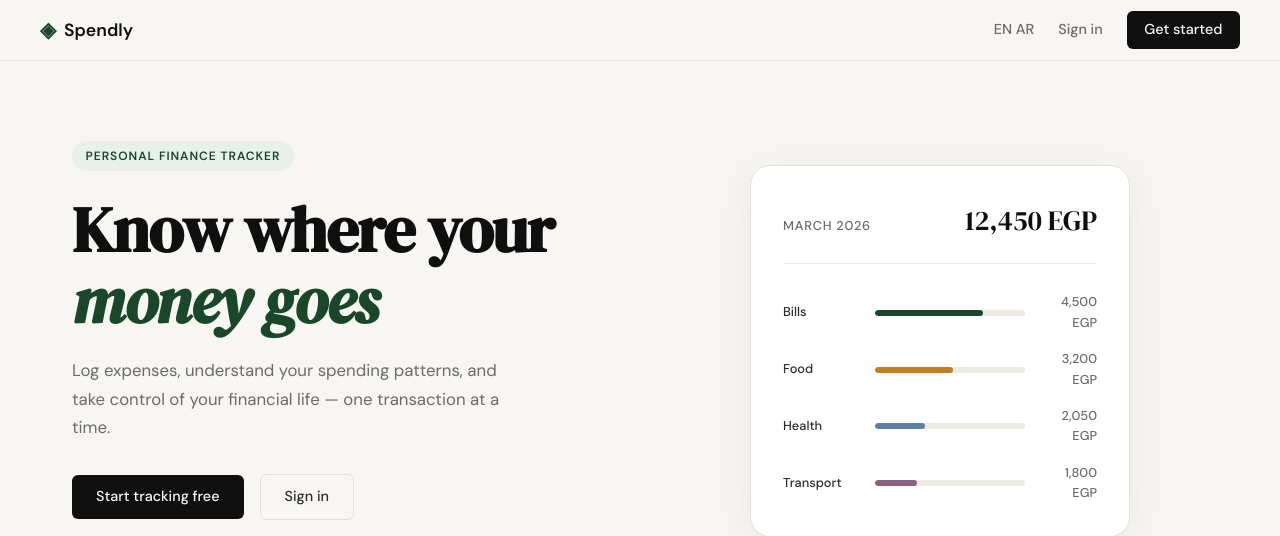
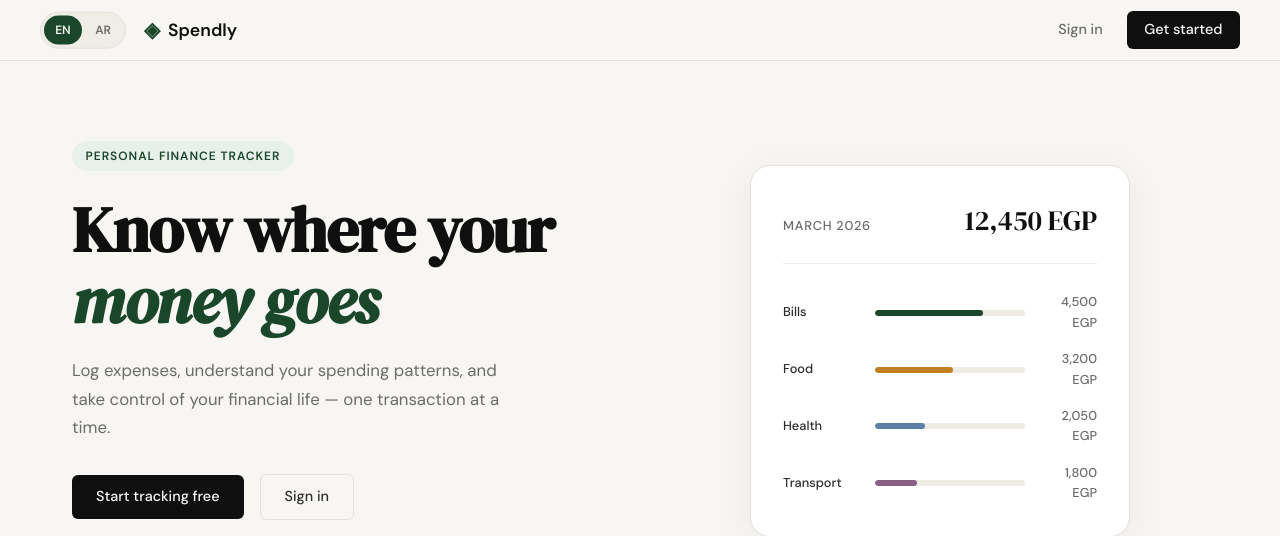
Before and after one commit to ramez00/moneyTracking, a Flask app: page / in a window 1280 px wide. Shown: the top 536 px of the page. Run offline with Flask 3, Linux system fonts and the light colour scheme.

Commit message:
Enhance Translator and Appearance

```diff
--- a/static/css/style.css
+++ b/static/css/style.css
@@ -75,12 +75,55 @@ a {
 }
 
 .nav-inner {
+  position: relative;
   max-width: var(--max-width);
   margin: 0 auto;
   height: 60px;
   display: flex;
   align-items: center;
   justify-content: space-between;
+  /* reserve room for the fixed-left language switcher so it never
+     overlaps the brand — padding-left is physical, so this holds in
+     both LTR and RTL regardless of flex-direction reversal */
+  padding-left: 6.5rem;
+}
+
+/* Language switcher: pinned to the true left edge of the navbar,
+   independent of LTR/RTL flow */
+.language-selector {
+  position: absolute;
+  left: 0;
+  top: 50%;
+  transform: translateY(-50%);
+  display: inline-flex;
+  align-items: center;
+  background: var(--paper-warm);
+  border: 1px solid var(--border);
+  border-radius: 999px;
+  padding: 3px;
+  gap: 2px;
+}
+
+.lang-toggle {
+  padding: 0.3rem 0.7rem;
+  border-radius: 999px;
+  font-size: 0.75rem;
+  font-weight: 600;
+  color: var(--ink-muted);
+  transition: background 0.2s, color 0.2s;
+}
+
+.lang-toggle:hover {
+  color: var(--ink);
+}
+
+.lang-toggle.active {
+  background: var(--accent);
+  color: var(--paper) !important;
+}
+
+.lang-toggle.active:hover {
+  background: var(--accent);
 }
 
 .nav-brand {
@@ -792,10 +835,6 @@ html[dir="rtl"] .nav-links {
   gap: 1.5rem;
 }
 
-html[dir="rtl"] .language-selector {
-  margin-right: 1rem;
-}
-
 html[dir="rtl"] .hero-inner {
   text-align: right;
 }
--- a/templates/base.html
+++ b/templates/base.html
@@ -19,11 +19,6 @@
   <body>
     <nav class="navbar">
       <div class="nav-inner">
-        <a href="{{ url_for('landing') }}" class="nav-brand">
-          <span class="brand-icon">◈</span>
-          <span class="brand-name">Spendly</span>
-        </a>
-        <div class="nav-links">
         <div class="language-selector">
           <a
             href="?lang=en"
@@ -36,6 +31,11 @@
             >AR</a
           >
         </div>
+        <a href="{{ url_for('landing') }}" class="nav-brand">
+          <span class="brand-icon">◈</span>
+          <span class="brand-name">Spendly</span>
+        </a>
+        <div class="nav-links">
           {% if session.user_id %}
           <a href="{{ url_for('profile') }}">{{ session.user_name }}</a>
           <a href="{{ url_for('logout') }}" class="nav-cta">{{ _('Logout') }}</a>
--- a/templates/landing.html
+++ b/templates/landing.html
@@ -13,10 +13,16 @@
       your financial life — one transaction at a time.') }}
     </p>
     <div class="hero-actions">
+      {% if session.user_id %}
+      <a href="{{ url_for('profile') }}" class="btn-primary"
+        >{{ _('Go to your profile') }}</a
+      >
+      {% else %}
       <a href="{{ url_for('register') }}" class="btn-primary"
         >{{ _('Start tracking free') }}</a
       >
       <a href="{{ url_for('login') }}" class="btn-ghost">{{ _('Sign in') }}</a>
+      {% endif %}
     </div>
     <button type="button" class="how-it-works-link" id="how-it-works-trigger">
       {{ _('See how it works') }}
@@ -97,9 +103,15 @@
     <p class="cta-body">
       {{ _('Join thousands of people who track their expenses with Spendly.') }}
     </p>
+    {% if session.user_id %}
+    <a href="{{ url_for('profile') }}" class="btn-primary"
+      >{{ _('Go to your profile') }}</a
+    >
+    {% else %}
     <a href="{{ url_for('register') }}" class="btn-primary"
       >{{ _('Create free account') }}</a
     >
+    {% endif %}
   </div>
 </section>
 
@@ -144,9 +156,15 @@
         </div>
       </li>
     </ol>
+    {% if session.user_id %}
+    <a href="{{ url_for('profile') }}" class="btn-primary modal-cta"
+      >{{ _('Go to your profile') }}</a
+    >
+    {% else %}
     <a href="{{ url_for('register') }}" class="btn-primary modal-cta"
       >{{ _('Get started now') }}</a
     >
+    {% endif %}
   </div>
 </div>
 
--- a/templates/profile.html
+++ b/templates/profile.html
@@ -7,6 +7,11 @@
 'cat-food', 'Shopping': 'cat-shopping', 'Transport': 'cat-transport', 'Bills':
 'cat-bills', 'Health': 'cat-health', 'Entertainment': 'cat-entertainment',
 'Other': 'cat-other', } %}
+{# category names come from the DB at runtime, so babel can't extract them
+   from the _(expense['category']) calls below — list them literally here
+   so `pybabel extract` picks them up for translation #}
+{% set _category_translation_hints = [_('Food'), _('Shopping'),
+_('Transport'), _('Bills'), _('Health'), _('Entertainment'), _('Other')] %}
 <section class="profile-section">
   <div class="profile-container">
     <!-- Account -->
```
Also changed, not shown: translations/ar/LC_MESSAGES/messages.po, translations/en/LC_MESSAGES/messages.po, 2 other files. Lines whose indentation alone changed are shown as unchanged.
